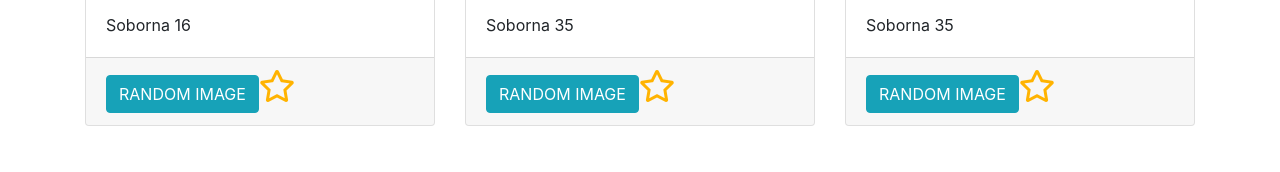
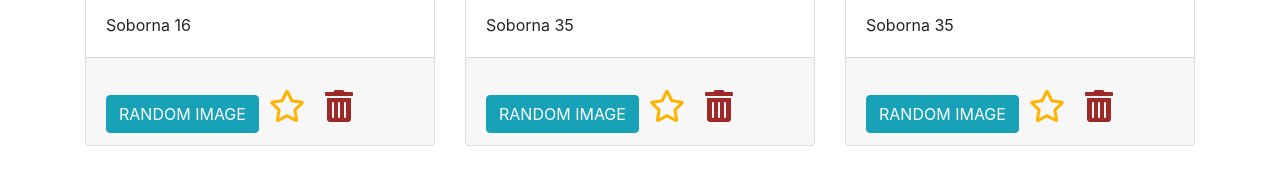
Before and after one commit to Andriy03092001/ReactApplication819, a React (Create React App) app: page / in a window 1280 px wide. Shown: the part 451-623 px from the top of the page. Built offline with nearby package versions, Linux system fonts and the light colour scheme.

Commit message:
remove contact

```diff
--- a/src/App.js
+++ b/src/App.js
@@ -41,7 +41,8 @@ class App extends Component {
         avatar: 1,
         isFavarite: false
       }
-    ]
+    ],
+    isCheck: false
   }
 
   changeFavorite = id => {
@@ -53,7 +54,6 @@ class App extends Component {
     });
     console.log(this.state.List);
   }
-
 
   addContact = (name, address, phone, email, avatar) => {
 
@@ -84,6 +84,16 @@ class App extends Component {
     });
   }
 
+  removeContact = (id) => {
+    const indexRemoveElement = this.state.List.findIndex(item => item.id === id);
+    this.state.List.splice(indexRemoveElement, 1);
+
+    this.setState(
+      {
+        isCheck: true
+      }
+    )
+  }
 
   render() {
 
@@ -111,7 +121,8 @@ class App extends Component {
                 exact
                 render={() => <ContactList
                   DataContact={this.state.List}
-                  changeFavorite={this.changeFavorite.bind(this)}></ContactList>
+                  changeFavorite={this.changeFavorite.bind(this)}
+                  removeContact={this.removeContact.bind(this)}></ContactList>
                 }></Route>
 
               <Route
--- a/src/Components/ContactItem/ContactItem.css
+++ b/src/Components/ContactItem/ContactItem.css
@@ -1,3 +1,13 @@
 .icon{
     color:rgb(255, 179, 0);
 }
+
+.trash{
+    color: rgb(158, 41, 41);
+}
+
+i {
+    margin:10px;
+    margin-top: 20px;
+    cursor: pointer;
+}
--- a/src/Components/ContactItem/ContactItem.js
+++ b/src/Components/ContactItem/ContactItem.js
@@ -45,6 +45,7 @@ class ContactItem extends Component {
                     <div className="card-footer">
                         <button className="btn btn-info" onClick={this.setRandomImage.bind(this)}>RANDOM IMAGE</button>
                         <i className={class_star} onClick={this.props.changeFavorite} ></i>
+                        <i class="fas fa-trash-alt fa-2x trash" onClick={this.props.removeContact}></i>
                     </div>
                 </div>
             </Fragment >
--- a/src/Components/ContactList/ContactList.js
+++ b/src/Components/ContactList/ContactList.js
@@ -2,7 +2,7 @@ import React, { Fragment } from "react";
 import "./ContactList.css";
 import ContactItem from "../ContactItem/ContactItem";
 
-const ContactList = ({ DataContact, changeFavorite }) => {
+const ContactList = ({ DataContact, changeFavorite, removeContact }) => {
 
     var contact;
     if (DataContact != null) {
@@ -18,6 +18,7 @@ const ContactList = ({ DataContact, changeFavorite }) => {
                     avatar={item.avatar}
                     isFavarite={item.isFavarite}
                     changeFavorite={() => changeFavorite(item.id)}
+                    removeContact={() => removeContact(item.id)}
                 >
                 </ContactItem>
             );
```
